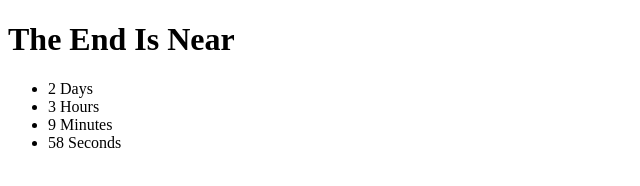
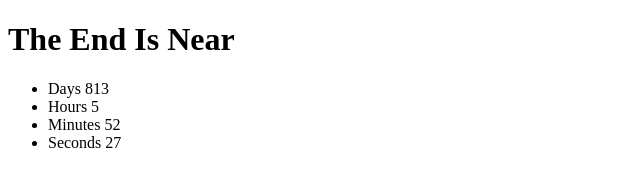
Before and after one commit to DONROB3R7/countdown-timer, a plain HTML site: page index.html in a window 1280 px wide. Shown: the full height of the page, 0-640 px from the left. Drawn offline with Linux system fonts and the light colour scheme.

Commit message:
app v1 completed

```diff
--- a/app.js
+++ b/app.js
@@ -3,6 +3,10 @@ const endIsNear = "1 Jan 2025";
 
 // Global variable  for Element in html5
 
+const globalDays  =  document.getElementById('days');
+const globalHours  = document.getElementById('hours');
+const globalMinutes = document.getElementById('minutes');
+const globalSeconds = document.getElementById('seconds');
 
 
 
@@ -20,7 +24,10 @@ function countDown(){
     const minutes = Math.floor(totalSeconds/ 60 % 60);
     const seconds = Math.floor(totalSeconds % 60);
 
-    console.log(days,hours,minutes, seconds);
+    globalDays.innerHTML = days;
+    globalHours.innerHTML = hours;
+    globalMinutes.innerHTML = minutes;
+    globalSeconds.innerHTML = seconds;
 }
 
 
@@ -28,3 +35,4 @@ function countDown(){
 
 // initial call
 countDown();
+setInterval(countDown, 1000);
--- a/index.html
+++ b/index.html
@@ -12,10 +12,10 @@
 
     <div class="countdown-cointainer">
         <ul>
-            <li class="days">2 <span>Days</span></li>
-            <li class="hours">3 <span>Hours</span></li>
-            <li class="minutes">9 <span>Minutes</span></li>
-            <li class="seconds">58 <span>Seconds</span></li>
+            <li class="days">Days <span id="days">2</span></li>
+            <li class="hours">Hours <span id="hours">3</span></li>
+            <li class="minutes">Minutes <span id="minutes">9</span></li>
+            <li class="seconds">Seconds <span id="seconds">58</span></li>
         </ul>
     </div>
 </body>
```
